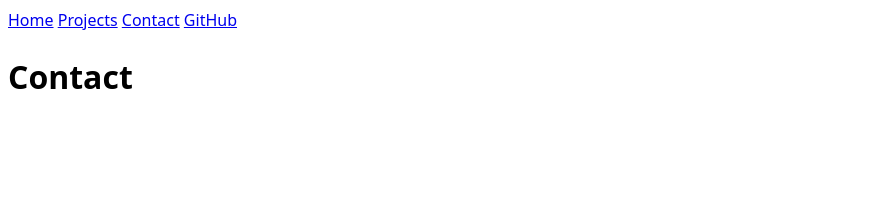
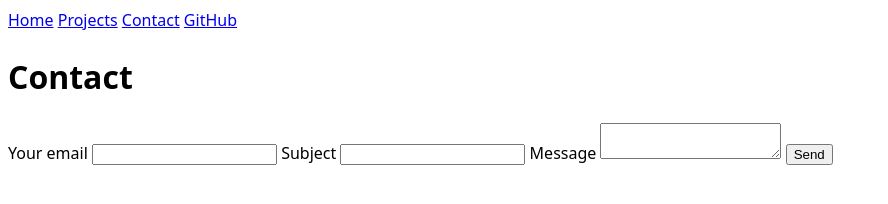
Before and after one commit to carmenwu0520/portfolio, a plain HTML site: page contact/index.html in a window 1280 px wide. Shown: the whole page, without its empty margins (0-888 px from the left). Drawn offline with Linux system fonts and the light colour scheme.

Commit message:
Add contact form

```diff
--- a/contact/index.html
+++ b/contact/index.html
@@ -14,5 +14,17 @@
   <a href="https://github.com/carmenwu0520" target="_blank">GitHub</a>
 </nav>
 <h1>Contact</h1>
+<form action="mailto:jiw294@ucsd.edu" method="POST" enctype="text/plain">
+  <label>Your email
+    <input type="email" name="email">
+  </label>
+  <label>Subject
+    <input name="subject">
+  </label>
+  <label>Message
+    <textarea name="body"></textarea>
+  </label>
+  <button>Send</button>
+</form>
 </body>
 </html>
```
